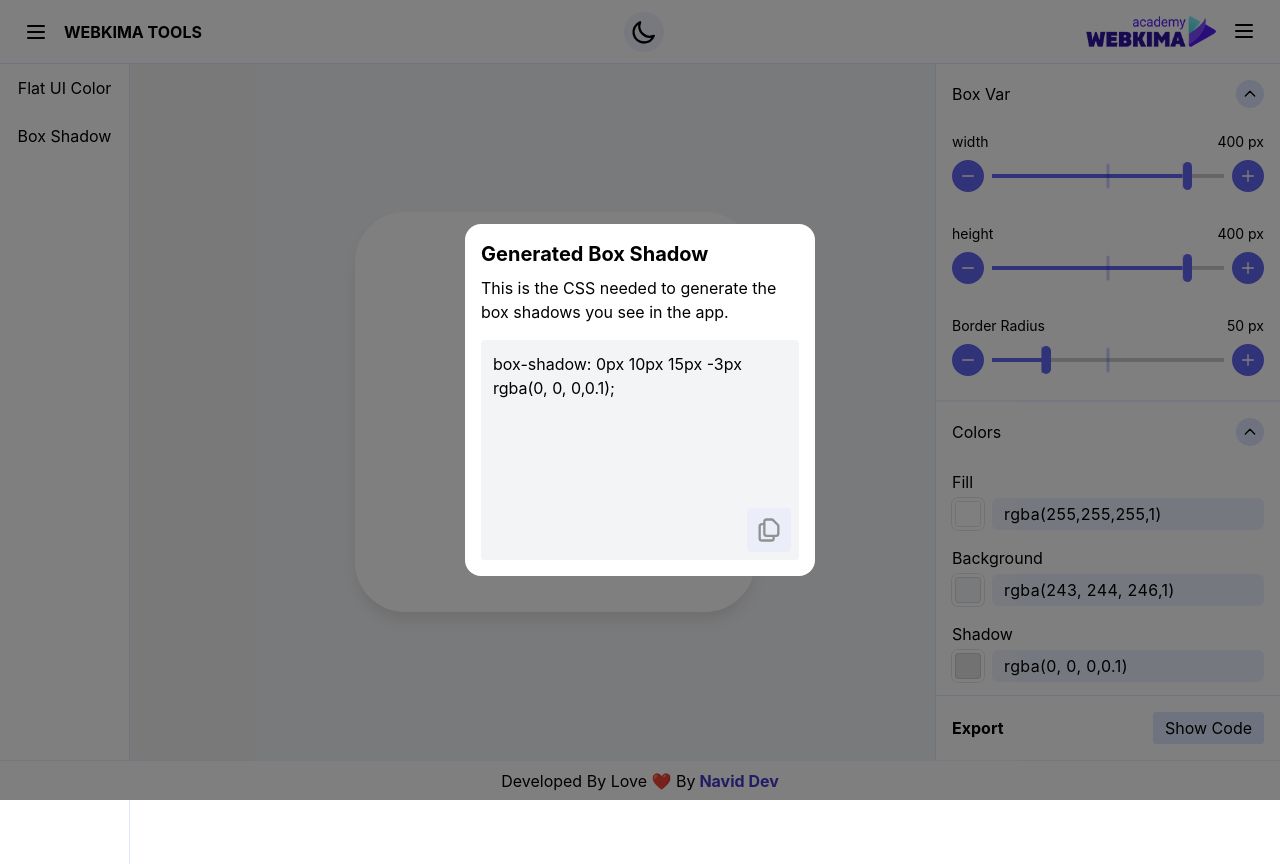
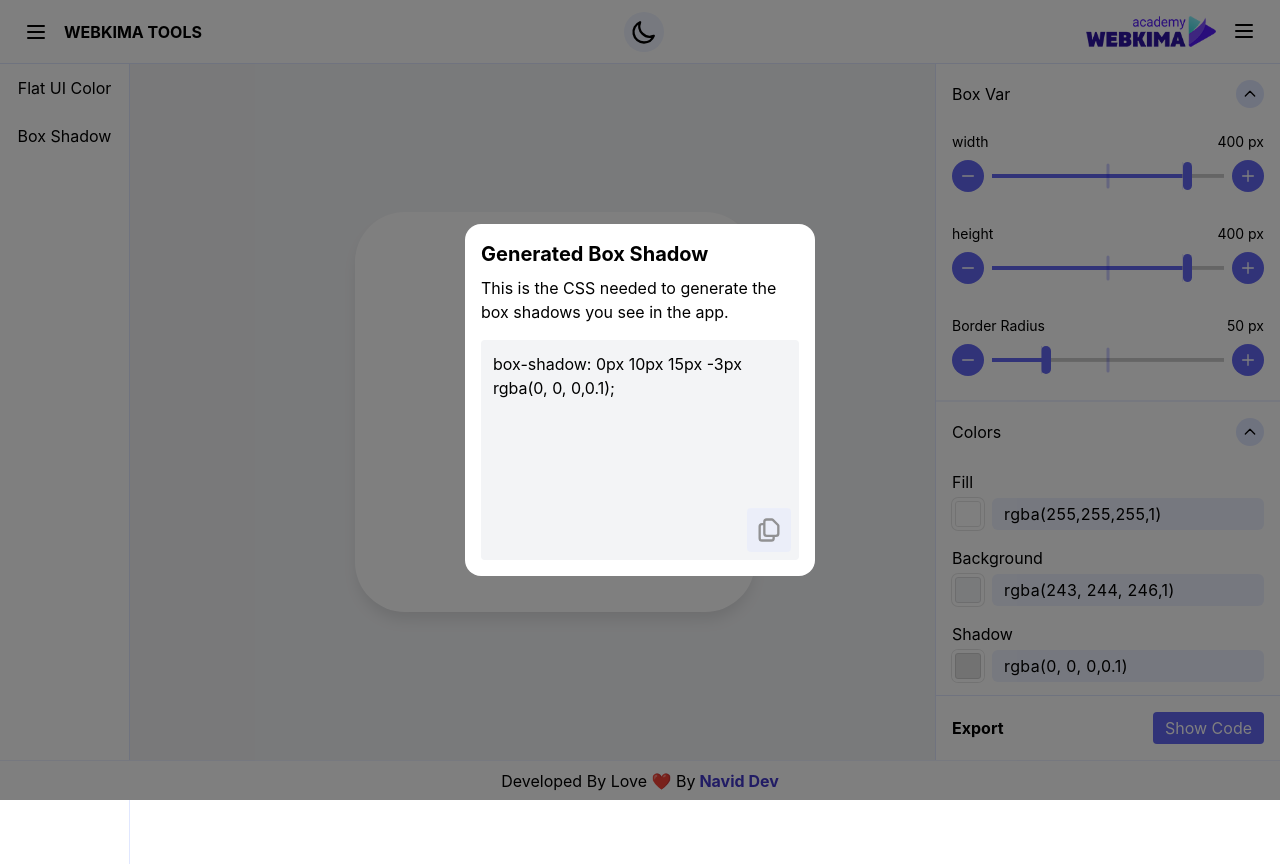
Before and after one commit to navidabdi/kimatools, a React (Create React App) app: page /box-shadow-generator in a window 1280 px wide. Built offline with nearby package versions, Linux system fonts and the light colour scheme.

Commit message:
add dark theme to ExportPopup component

```diff
--- a/src/components/Export.js
+++ b/src/components/Export.js
@@ -8,7 +8,7 @@ const Export = () => {
       <h3 className="font-bold">Export</h3>
       <button
         onClick={() => setShowPopup(!showPopup)}
-        className="bg-third py-1 px-3 rounded"
+        className="bg-main py-1 px-3 rounded"
       >
         Show Code
       </button>
--- a/src/components/ExportPopup.js
+++ b/src/components/ExportPopup.js
@@ -22,17 +22,17 @@ const ExportPopup = ({ title, description, data }) => {
       <div
         className={`${
           copyTriger ? "translate-y-0" : "translate-y-[100px]"
-        } font-bold text-secondery flex justify-between absolute left-[50%] z-[52] top-[180px] rounded-full translate-x-[-50%]  bg-primary py-3 px-6 transition-all`}
+        } font-bold text-secondery flex justify-between absolute left-[50%] z-[52] top-[180px] rounded-full translate-x-[-50%]  bg-primary py-3 px-6 transition-all bg-white dark-bg-primary`}
       >
         <p>Copeid!</p>
         <CheckIcon className="w-6 h-6 ml-3" />
       </div>
-      <div className=" w-[350px] min-h-[350px] bg-white z-[52] rounded-2xl p-4">
+      <div className=" w-[350px] min-h-[350px] bg-white z-[52] dark-text-primary dark-bg-primary rounded-2xl p-4">
         <div>
           <h2 className="text-xl font-bold mb-2">{title}</h2>
           <p>{description}</p>
         </div>
-        <div className="bg-gray-100 rounded p-3 mt-4 min-h-[220px] relative">
+        <div className="bg-gray-100 dark-bg-foure rounded p-3 mt-4 min-h-[220px] relative">
           <p>{data}</p>
           <button
             onClick={() => {
@@ -42,9 +42,9 @@ const ExportPopup = ({ title, description, data }) => {
                 setCopyTriger(false);
               }, 1000);
             }}
-            className="absolute bottom-2 right-2 p-2 cursor-pointer bg-third rounded opacity-40 transition-all hover:opacity-100"
+            className="absolute bottom-2 right-2 p-2 cursor-pointer bg-third rounded opacity-40 dark:opacity-70 transition-all hover:opacity-100"
           >
-            <DocumentDuplicateIcon className="w-7 h-7" />
+            <DocumentDuplicateIcon className="w-7 h-7 dark-text-primary" />
           </button>
         </div>
       </div>
--- a/src/index.css
+++ b/src/index.css
@@ -33,7 +33,7 @@ body {
   font-weight: 400;
   min-height: 100vh;
   transition: all 0.5s ease;
-  /* overflow: hidden; */
+  overflow: hidden;
 }
 
 @layer components {
@@ -45,6 +45,9 @@ body {
   }
   .bg-third {
     @apply bg-indigo-100;
+  }
+  .bg-main {
+    @apply bg-indigo-500 text-white;
   }
   .bg-hover {
     @apply cursor-pointer transition-all hover:bg-indigo-500 hover:text-white;
```
